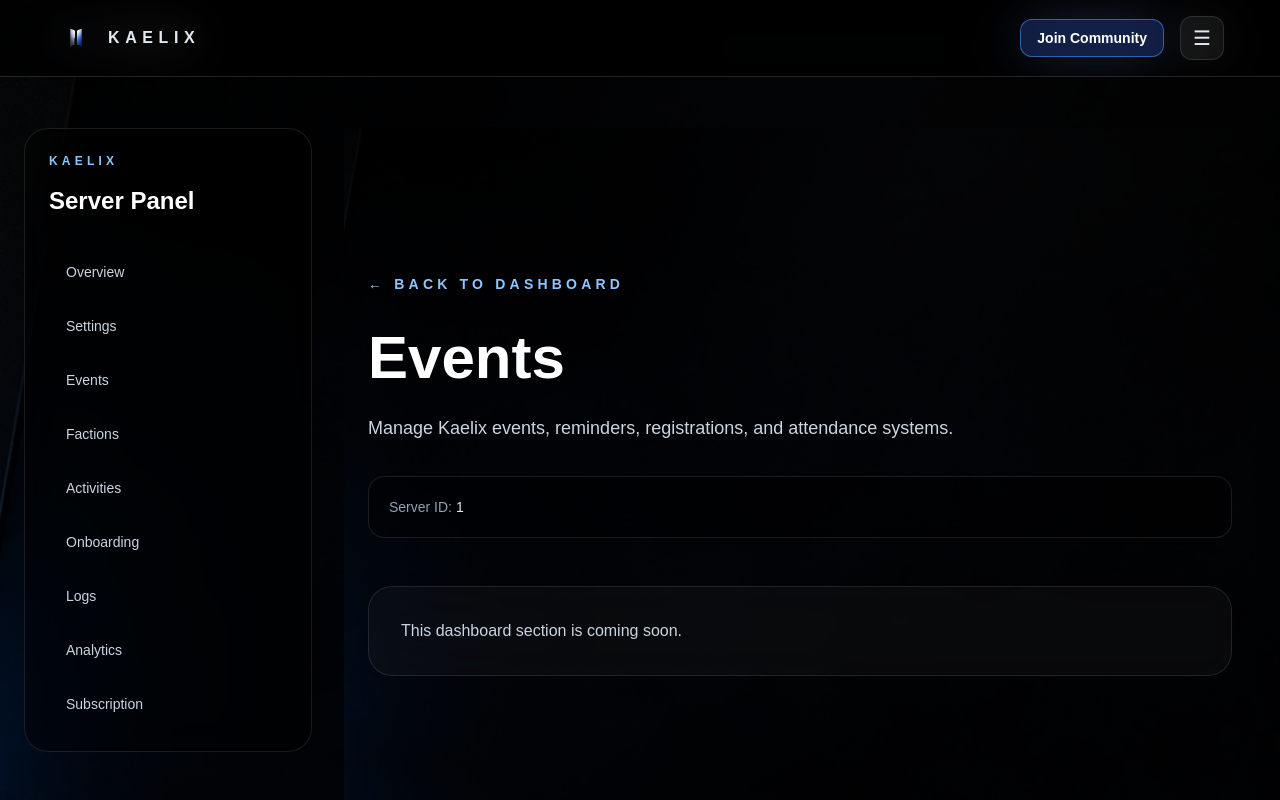
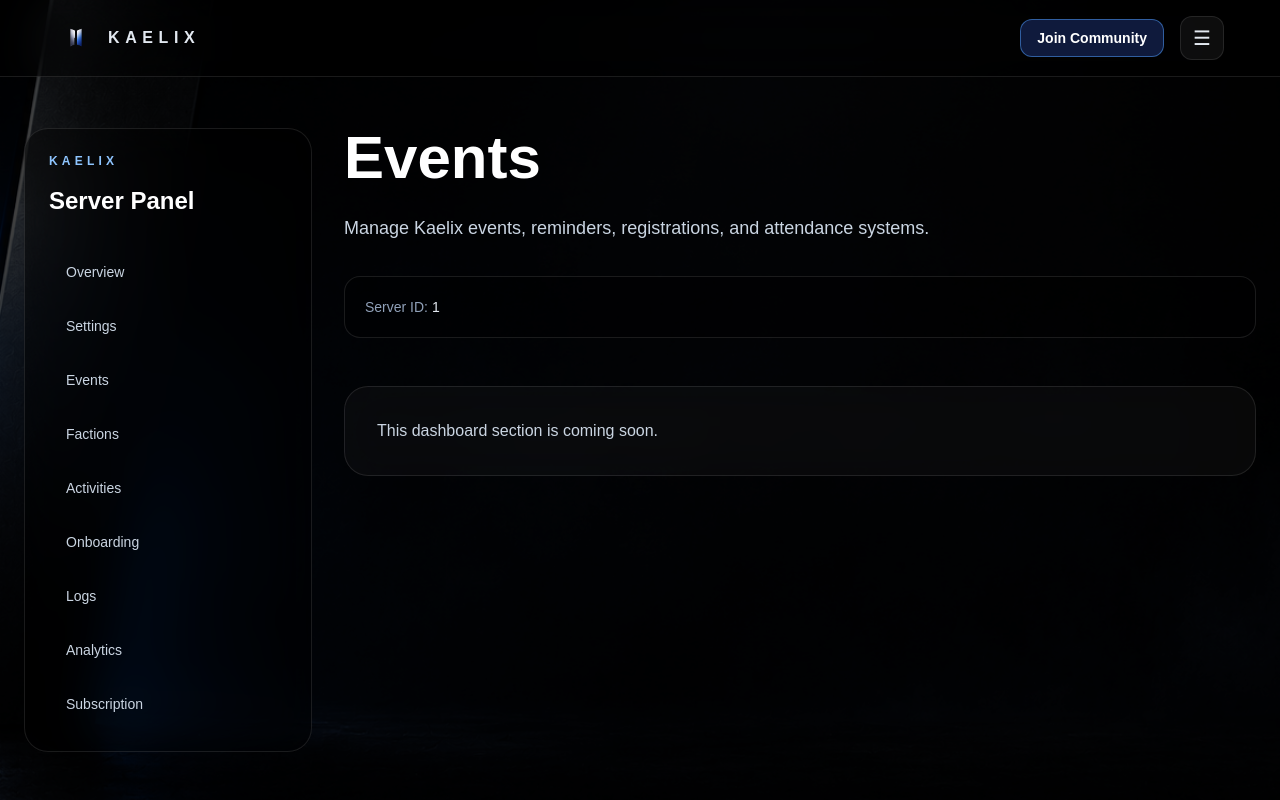
Before and after one commit to glykeselpides-bit/kaelix-site, a Next.js app: page /servers/1/events in a window 1280 px wide. Shown: the top 800 px of the page. Built offline with nearby package versions, Linux system fonts and the light colour scheme.

Commit message:
if not fixed pretend you didnt see this

```diff
--- a/src/app/servers/[guildId]/page.tsx
+++ b/src/app/servers/[guildId]/page.tsx
@@ -1,5 +1,3 @@
-import Navbar from "@/components/Navbar";
-import Footer from "@/components/Footer";
 import Link from "next/link";
 
 export const dynamic = "force-dynamic";
@@ -57,11 +55,7 @@ export default async function ServerDashboardPage({
   ];
 
   return (
-    <main className="min-h-screen bg-black bg-[url('/banner2.png')] bg-cover bg-center text-white">
-      <div className="min-h-screen bg-black/70">
-        <Navbar />
-
-        <section className="mx-auto max-w-7xl px-6 pb-24 pt-36">
+    <>
       <p className="text-sm font-semibold uppercase tracking-[0.45em] text-blue-300">
         Server Dashboard
       </p>
@@ -136,10 +130,6 @@ export default async function ServerDashboardPage({
           <p>Notifications: Coming soon</p>
         </div>
       </div>
-        </section>
-      </div>
-
-      <Footer />
-    </main>
+    </>
   );
 }
--- a/src/components/ServerSectionPlaceholder.tsx
+++ b/src/components/ServerSectionPlaceholder.tsx
@@ -1,7 +1,3 @@
-import Navbar from "@/components/Navbar";
-import Footer from "@/components/Footer";
-import Link from "next/link";
-
 export default async function ServerSectionPlaceholder({
   params,
   title,
@@ -14,19 +10,8 @@ export default async function ServerSectionPlaceholder({
   const { guildId } = await params;
 
   return (
-    <main className="min-h-screen bg-black bg-[url('/banner2.png')] bg-cover bg-center text-white">
-      <div className="min-h-screen bg-black/70">
-        <Navbar />
-
-        <section className="mx-auto max-w-5xl px-6 pb-24 pt-36">
-          <Link
-            href={`/servers/${guildId}`}
-            className="text-sm font-semibold uppercase tracking-[0.3em] text-blue-300 hover:text-blue-200"
-          >
-            ← Back to Dashboard
-          </Link>
-
-          <h1 className="mt-8 text-5xl font-bold md:text-6xl">{title}</h1>
+    <>
+      <h1 className="text-5xl font-bold md:text-6xl">{title}</h1>
 
       <p className="mt-6 max-w-3xl text-lg leading-8 text-slate-300">
         {description}
@@ -41,10 +26,6 @@ export default async function ServerSectionPlaceholder({
           This dashboard section is coming soon.
         </p>
       </div>
-        </section>
-      </div>
-
-      <Footer />
-    </main>
+    </>
   );
 }
```
Lines whose indentation alone changed are shown as unchanged.
